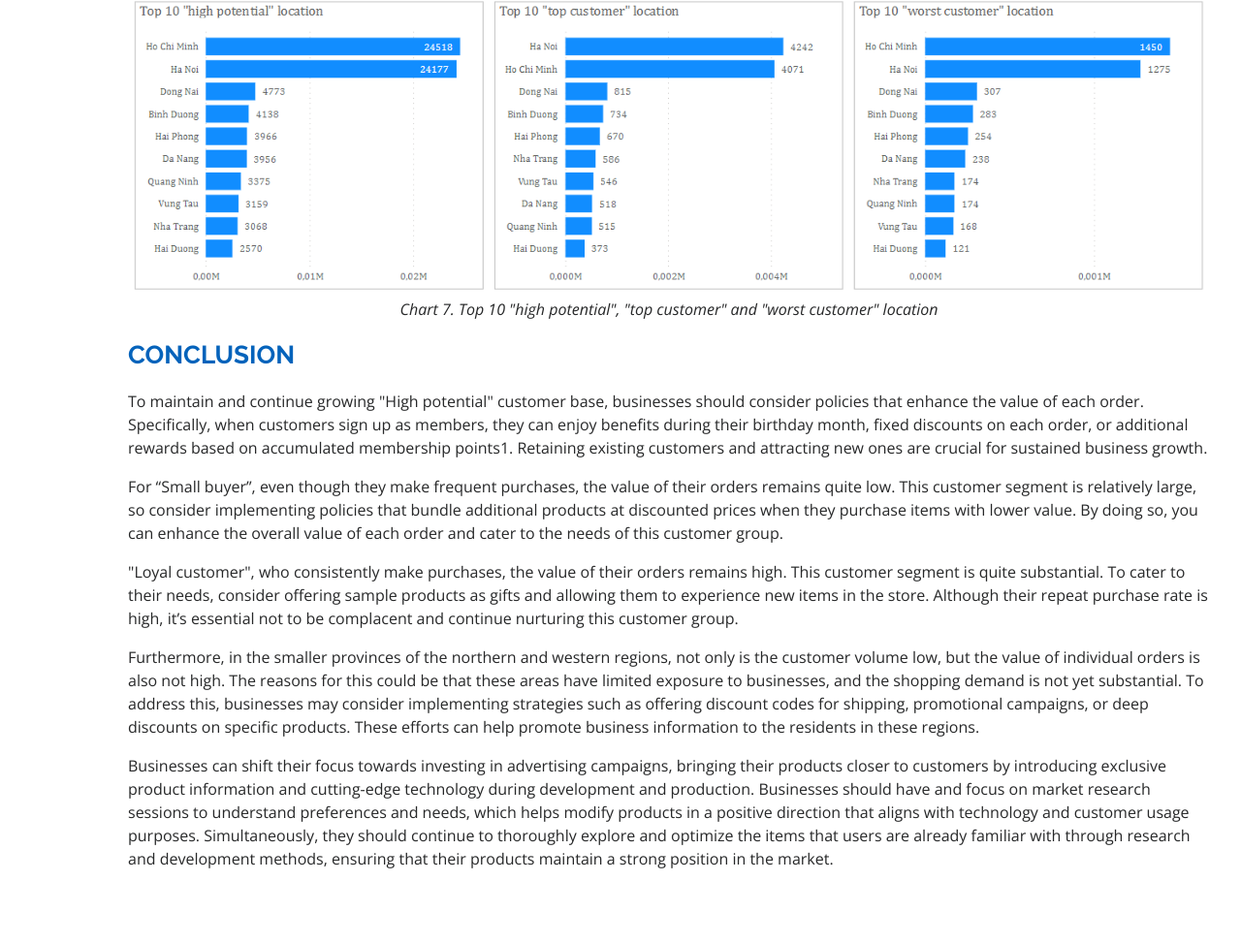
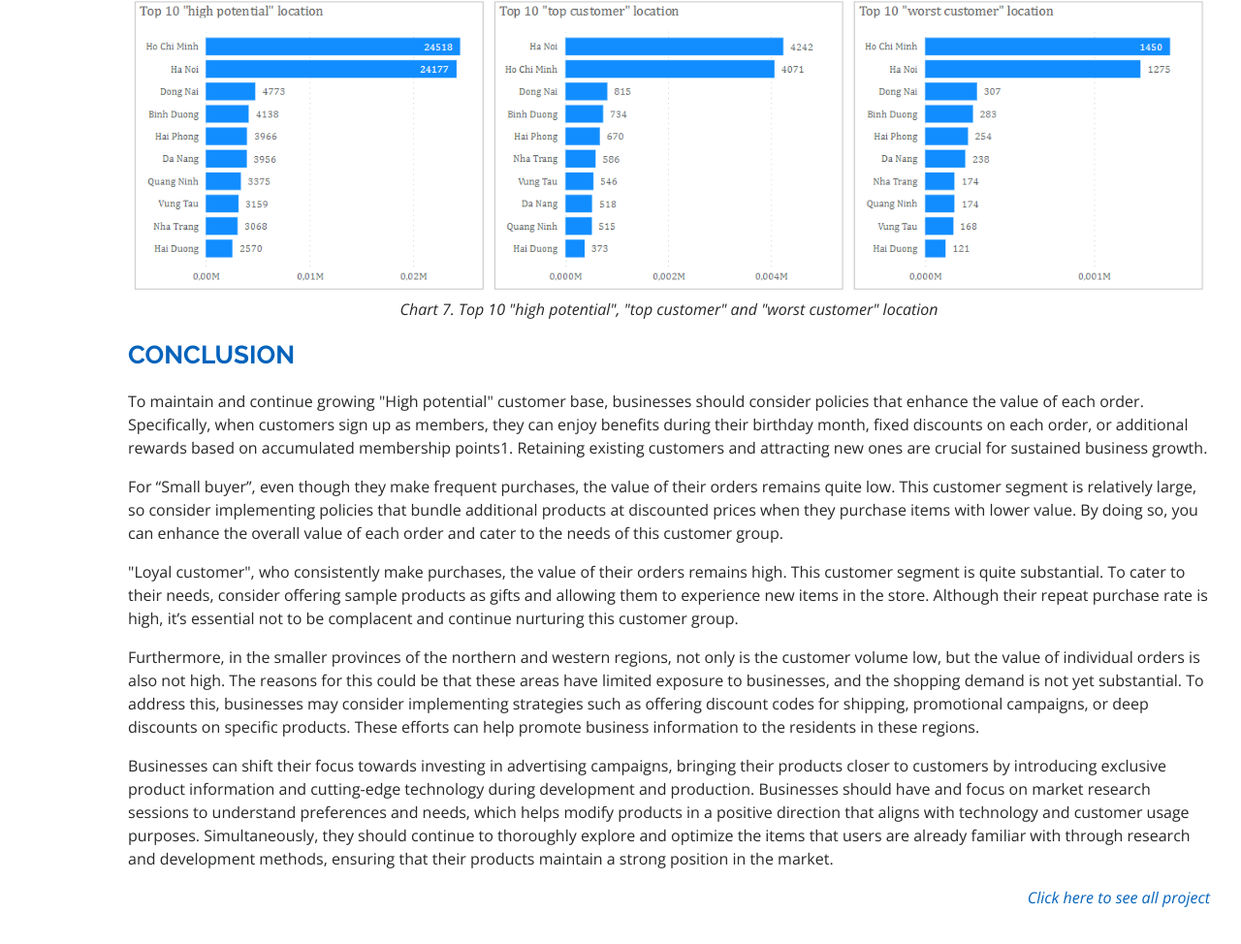
Before and after one commit to ntphi15/ntphi15.github.io, a plain HTML site: page project/customer_segmentation_by_rfm_model.html in a window 1280 px wide. Shown: the part 7109-8083 px from the top of the page at 97% size. Drawn offline with nearby package versions, Linux system fonts and the light colour scheme.

Commit message:
rfm link

```diff
--- a/project/customer_segmentation_by_rfm_model.html
+++ b/project/customer_segmentation_by_rfm_model.html
@@ -256,6 +256,7 @@
                 <p>Furthermore, in the smaller provinces of the northern and western regions, not only is the customer volume low, but the value of individual orders is also not high. The reasons for this could be that these areas have limited exposure to businesses, and the shopping demand is not yet substantial. To address this, businesses may consider implementing strategies such as offering discount codes for shipping, promotional campaigns, or deep discounts on specific products. These efforts can help promote business information to the residents in these regions.</p>
                 <p>Businesses can shift their focus towards investing in advertising campaigns, bringing their products closer to customers by introducing exclusive product information and cutting-edge technology during development and production. Businesses should have and focus on market research sessions to understand preferences and needs, which helps modify products in a positive direction that aligns with technology and customer usage purposes. Simultaneously, they should continue to thoroughly explore and optimize the items that users are already familiar with through research and development methods, ensuring that their products maintain a strong position in the market.</p>
             </div>
+            <p style="text-align: right;"><i><a href="https://github.com/ntphi15/Customer-Segmentation-by-RMF-Model">Click here to see all project</a></i></p>
         </div>
 
     </section><!-- End About Section -->
```
